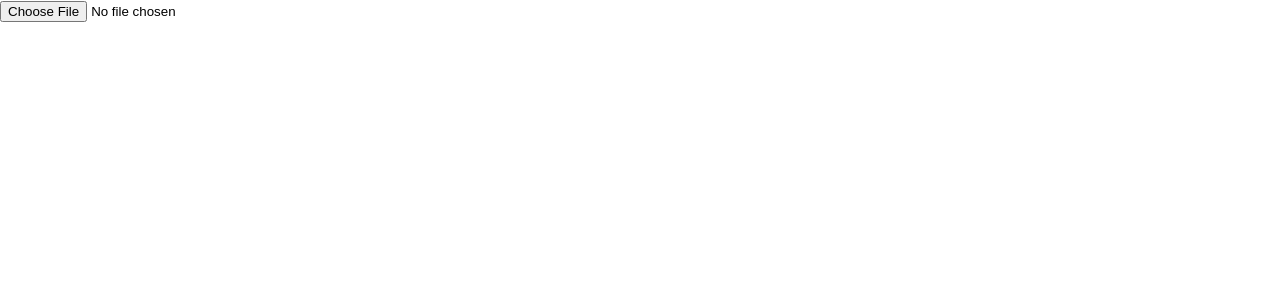
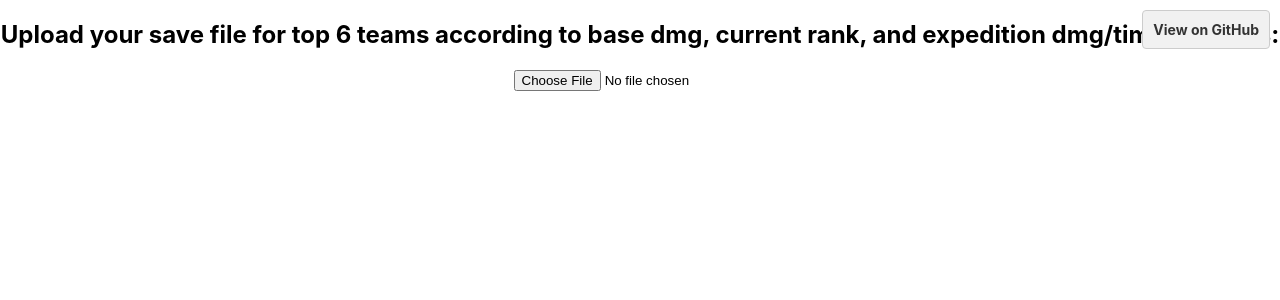
Before and after one commit to trigunshin/fapi, a React (Create React App) app: page / in a window 1280 px wide. Shown: the top 300 px of the page. Built offline with nearby package versions, Linux system fonts and the light colour scheme.

Commit message:
add repo link; file upload and link stay after upload

```diff
--- a/src/App.js
+++ b/src/App.js
@@ -1,42 +1,23 @@
 import React, { useState } from 'react';
-import pako from 'pako';
+import './App.css';
+import FileUpload from './FileUpload';
 import JSONDisplay from './JSONDisplay';
+import RepoLink from './RepoLink';
 
 function App() {
-    const [jsonData, setJsonData] = useState(null);
+    const [data, setData] = useState(null);
 
-    const handleFileUpload = async (e) => {
-        const file = e.target.files[0];
-        const fileReader = new FileReader();
-
-        fileReader.onload = (event) => {
-            const compressedData = new Uint8Array(event.target.result);
-            const decompressedData = pako.inflate(compressedData);
-            const textDecoder = new TextDecoder('utf-8');
-            const decodedString = textDecoder.decode(decompressedData);
-
-            const startPosition = decodedString.indexOf('{');
-            const endPosition = decodedString.lastIndexOf('}') + 1;
-            const jsonString = decodedString.slice(startPosition, endPosition);
-
-            try {
-                const parsedJson = JSON.parse(jsonString);
-                setJsonData(parsedJson);
-            } catch (error) {
-                console.error('Invalid JSON:', error);
-            }
-        };
-
-        fileReader.readAsArrayBuffer(file);
+    const handleData = (uploadedData) => {
+        setData(uploadedData);
     };
-    if (jsonData) {
-        console.log(jsonData.petsCollection);
-        return <JSONDisplay data={jsonData} />;
-    }
 
     return (
         <div className="App">
-            <input type="file" onChange={handleFileUpload} />
+            <RepoLink />
+            <FileUpload onData={handleData} />
+            {data && (
+                <JSONDisplay data={data} />
+            )}
         </div>
     );
 }
--- /dev/null
+++ b/src/FileUpload.js
@@ -0,0 +1,38 @@
+import React from 'react';
+import pako from 'pako';
+
+const FileUpload = ({ onData }) => {
+    const handleFileUpload = async (e) => {
+        const file = e.target.files[0];
+        const fileReader = new FileReader();
+
+        fileReader.onload = (event) => {
+            const compressedData = new Uint8Array(event.target.result);
+            const decompressedData = pako.inflate(compressedData);
+            const textDecoder = new TextDecoder('utf-8');
+            const decodedString = textDecoder.decode(decompressedData);
+
+            const startPosition = decodedString.indexOf('{');
+            const endPosition = decodedString.lastIndexOf('}') + 1;
+            const jsonString = decodedString.slice(startPosition, endPosition);
+
+            try {
+                const parsedJson = JSON.parse(jsonString);
+                onData(parsedJson);
+            } catch (error) {
+                console.error('Invalid JSON:', error);
+            }
+        };
+
+        fileReader.readAsArrayBuffer(file);
+    };
+
+    return (
+        <div className="FileUpload">
+            <h2>Upload your save file for top 6 teams according to base dmg, current rank, and expedition dmg/time bonuses:</h2>
+            <input type="file" onChange={handleFileUpload} />
+        </div>
+    );
+};
+
+export default FileUpload;
--- /dev/null
+++ b/src/RepoLink.css
@@ -0,0 +1,19 @@
+.repo-link {
+    position: fixed;
+    top: 10px;
+    right: 10px;
+    text-decoration: none;
+    font-weight: bold;
+    font-size: 14px;
+    color: #333;
+    background-color: #f1f1f1;
+    padding: 10px;
+    border-radius: 4px;
+    border: 1px solid #ccc;
+}
+
+.repo-link:hover {
+    text-decoration: none;
+    color: #333;
+    background-color: #e6e6e6;
+}
--- /dev/null
+++ b/src/RepoLink.js
@@ -0,0 +1,17 @@
+import React from 'react';
+import './RepoLink.css';
+
+const RepoLink = () => {
+    return (
+        <a
+            href="https://github.com/trigunshin/fapi"
+            target="_blank"
+            rel="noopener noreferrer"
+            className="repo-link"
+        >
+            View on GitHub
+        </a>
+    );
+};
+
+export default RepoLink;
```
